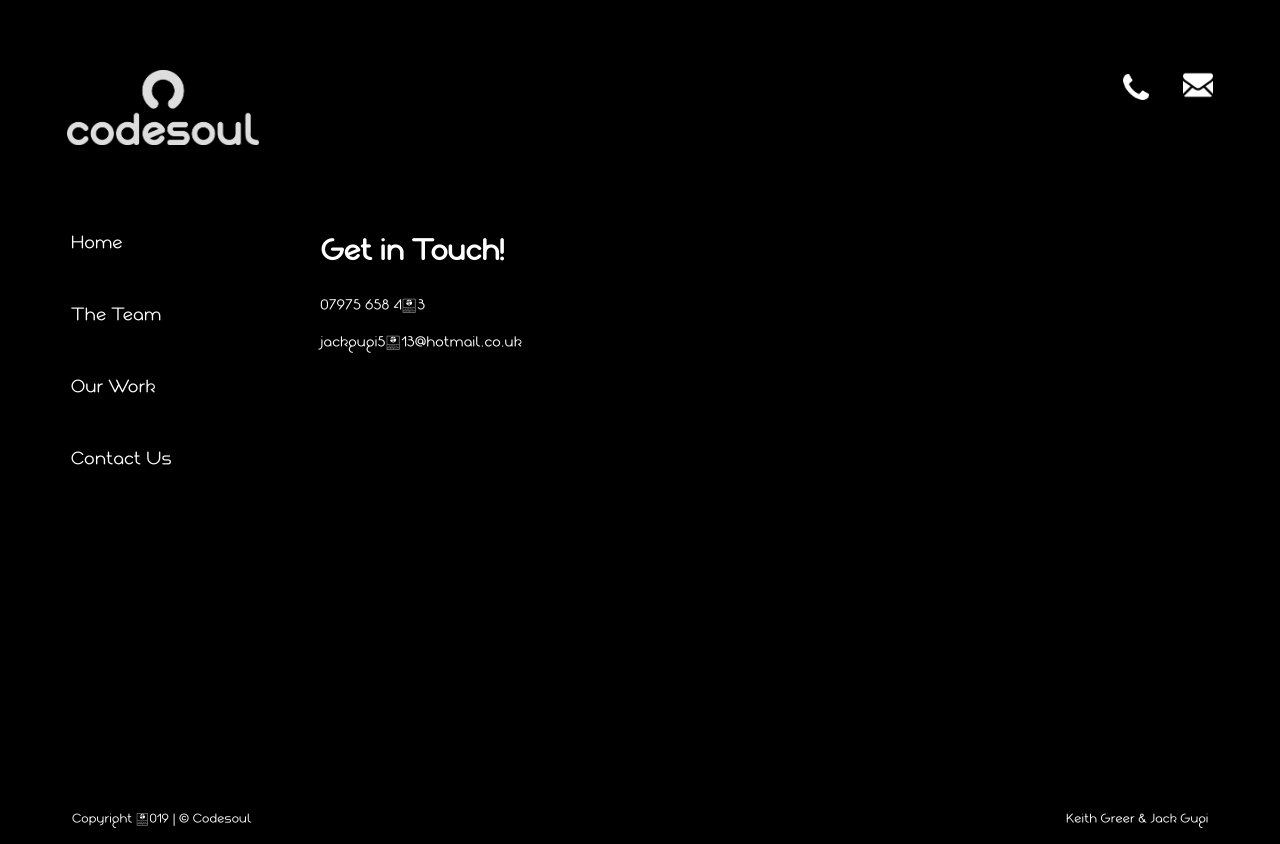
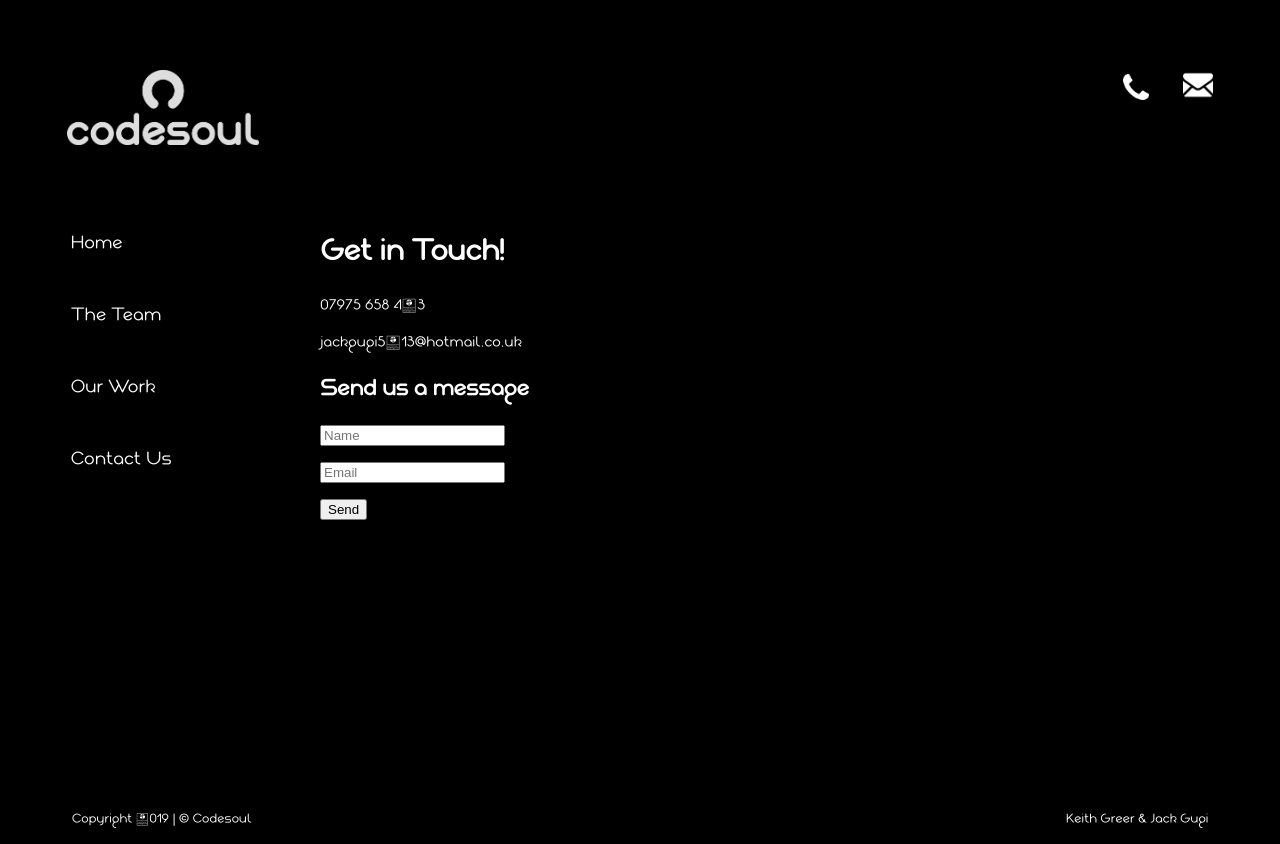
Before and after one commit to jackgugi/journeyman, a Gatsby site: page /contact in a window 1280 px wide. Shown: the top 844 px of the page. Built offline with nearby package versions, Linux system fonts and the light colour scheme; Gatsby itself is replaced by a stand-in of ours.

Commit message:
Contact Form Added

```diff
--- a/src/components/header.js
+++ b/src/components/header.js
@@ -9,7 +9,7 @@ import phone from "../images/phone.png"
 const Header = () => (
   <div id="header">
     <div id="header-inner">
-      <Link to="index">
+      <Link to="">
         <div id="logo-wrap">
     		  <img id="logo" src={logo} alt="Codesoul logo" />
         </div>
--- a/src/pages/contact.js
+++ b/src/pages/contact.js
@@ -7,5 +7,18 @@ export default () => (
     <h1>Get in Touch!</h1>
     <p>07975 658 423</p>
     <p>jackgugi5213@hotmail.co.uk</p>
+
+    <form name="contact" netlify>
+      <h2>Send us a message</h2>
+	  <p>
+	    <input type="text" name="name" placeholder="Name" />
+	  </p>
+	  <p>
+	    <input type="email" name="email" placeholder="Email" />
+	  </p>
+	  <p>
+	    <button type="submit">Send</button>
+	  </p>
+	</form>
   </Layout>
 )
```
